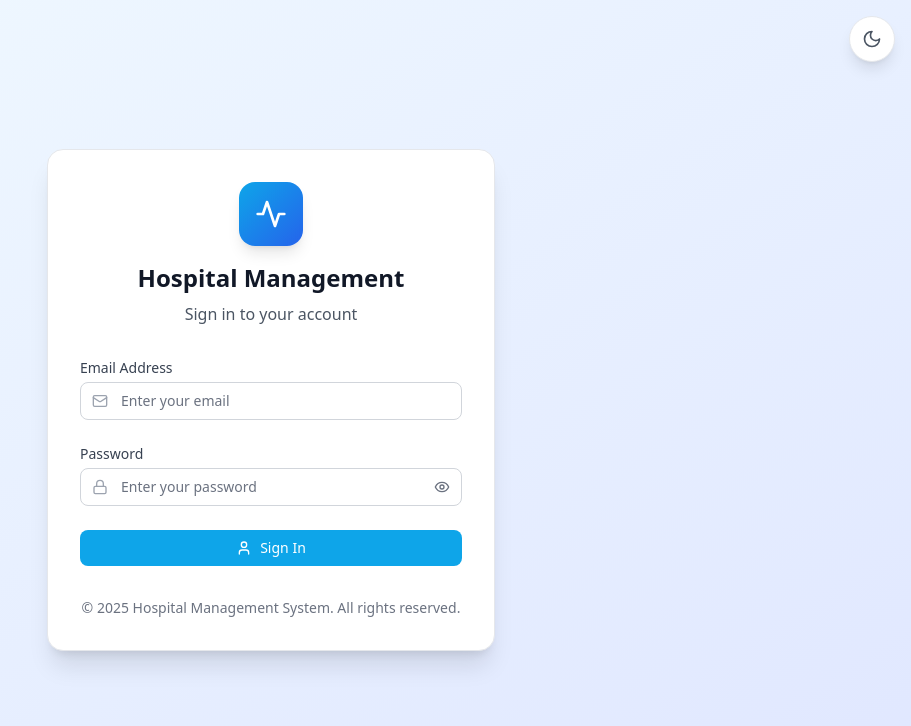
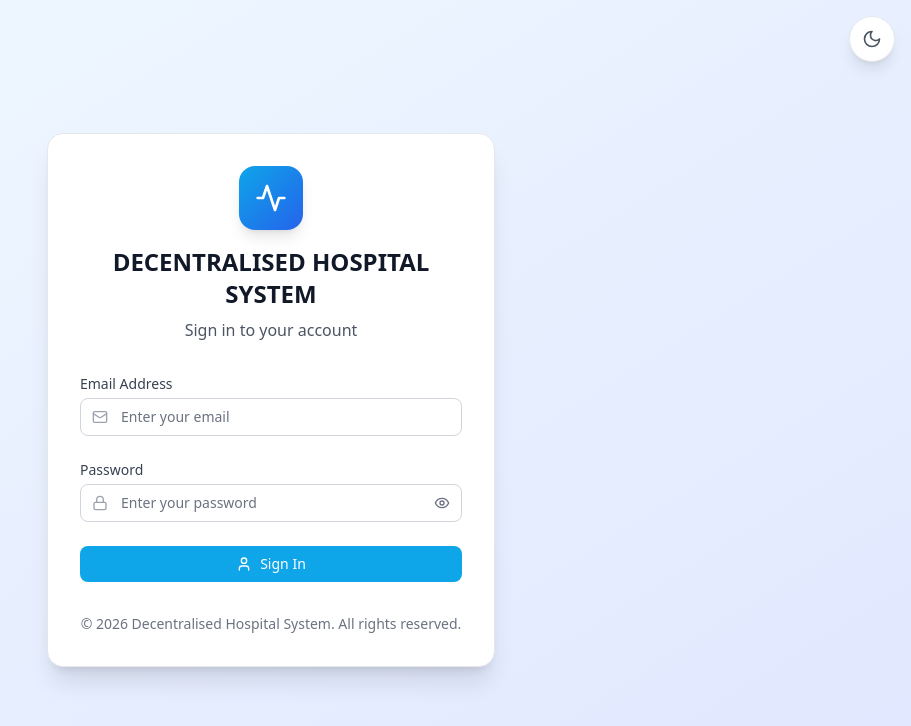
Before and after one commit to ProffMash/Decentralized-Healthcare, a React (Vite) app in the folder client/: page /login in a window 1280 px wide. Shown: the top 726 px of the page, without its empty margins (369-1280 px from the left). Built offline with nearby package versions, Linux system fonts and the light colour scheme.

Commit message:
renamed organisation

```diff
--- a/client/src/pages/Login.tsx
+++ b/client/src/pages/Login.tsx
@@ -72,7 +72,7 @@ export const Login: React.FC = () => {
             <div className="inline-flex items-center justify-center w-16 h-16 bg-gradient-to-br from-sky-500 to-blue-600 rounded-2xl mb-4 shadow-lg">
               <Activity className="w-8 h-8 text-white" />
             </div>
-            <h1 className="text-2xl font-bold text-gray-900 dark:text-white">Hospital Management</h1>
+            <h1 className="text-2xl font-bold text-gray-900 dark:text-white">DECENTRALISED HOSPITAL SYSTEM</h1>
             <p className="text-gray-600 dark:text-gray-400 mt-2">Sign in to your account</p>
           </div>
 
@@ -128,7 +128,7 @@ export const Login: React.FC = () => {
 
           {/* Footer */}
           <div className="mt-8 text-center text-sm text-gray-500 dark:text-gray-400">
-            <p>&copy; 2025 Hospital Management System. All rights reserved.</p>
+            <p>&copy; 2026 Decentralised Hospital System. All rights reserved.</p>
           </div>
         </div>
       </div>
```
